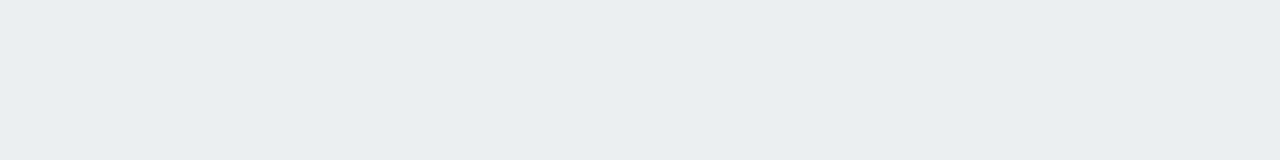
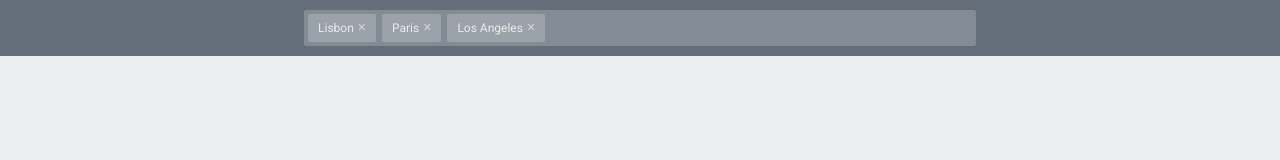
Before and after one commit to johnsardine/weather-app, a website: page index.html in a window 1280 px wide. Drawn offline with nearby package versions, Linux system fonts and the light colour scheme; files that its build step writes are made by us from their sources.

Commit message:
Search bar terms

```diff
--- a/index.html
+++ b/index.html
@@ -14,6 +14,25 @@
 
         <header class="app-header">
             <div class="container container--narrow">
+
+              <div class="search-bar">
+                <ul class="search-bar__terms">
+                  <li>
+                    <div class="search-bar__term">
+                      <span class="search-bar__term__label">Lisbon</span><button type="button" class="search-bar__term__remove" title="Remove">&times;</button>
+                    </div>
+                  </li><li>
+                    <div class="search-bar__term">
+                      <span class="search-bar__term__label">Paris</span><button type="button" class="search-bar__term__remove" title="Remove">&times;</button>
+                    </div>
+                  </li><li>
+                    <div class="search-bar__term">
+                      <span class="search-bar__term__label">Los Angeles</span><button type="button" class="search-bar__term__remove" title="Remove">&times;</button>
+                    </div>
+                  </li>
+                </ul>
+              </div>
+
             </div>
         </header>
 
--- a/scss/_variables.scss
+++ b/scss/_variables.scss
@@ -3,13 +3,16 @@
 $font-family-default: "Roboto", sans-serif;
 
 // Structure
-$container-maxwidth: 1060px;
-$container-narrow-maxwidth: 720px;
+$container-maxwidth: 88rem; // Design width was 1060, but to prevent decimals, I rounded to 88rem
+$container-narrow-maxwidth: 60rem;
 $container-gutter: 2rem;
 
 // Colors
-$text-color: #A1A8AF;
-$text-color-dark: #4C5766;
+$text-color: #a1a8af;
+$text-color-dark: #4c5766;
 
-$app-header-color: #fff;
+$app-header-color: #ebebeb;
 $app-header-background-color: #646e7b;
+
+// Elements
+$common-radius: .166666667rem; // 2px sometimes I'm torn between readability and flexibility
--- a/scss/main.scss
+++ b/scss/main.scss
@@ -4,3 +4,4 @@
 // App
 @import "variables";
 @import "modules/all";
+@import "partials/all";
--- a/scss/modules/_app.scss
+++ b/scss/modules/_app.scss
@@ -5,4 +5,5 @@
 .app-header {
   color: $app-header-color;
   background-color: $app-header-background-color;
+  padding: 10px;
 }
--- /dev/null
+++ b/scss/partials/_all.scss
@@ -0,0 +1 @@
+@import "search-bar";
--- /dev/null
+++ b/scss/partials/_search-bar.scss
@@ -0,0 +1,46 @@
+.search-bar {
+  padding: 4px;
+  background-color: transparentize(#fff, 0.8);
+  border-radius: $common-radius;
+}
+
+.search-bar__terms {
+  list-style: none;
+  padding: 0;
+  margin: 0;
+  margin-left: -0.5rem;
+
+  > li {
+    display: inline-block;
+    margin-left: 0.5rem;
+  }
+}
+
+.search-bar__term {
+  background-color: transparentize(#fff, 0.8);
+  border-radius: $common-radius;
+  line-height: 2.25rem;
+
+  // Spacing and overall feel
+  &__label,
+  &__remove {
+    padding: 5px 2px;
+  }
+
+  &__label {
+    padding-left: 10px;
+  }
+  &__remove {
+    cursor: pointer;
+    display: inline-block;
+    border: none;
+    color: transparentize(#fff, 0.4);
+    background-color: transparent;
+    padding-right: 10px;
+    font-size: 1.166666667rem; // This is equal to 14px. In rem is not very readable in this case, but it's worth it for the flexibility
+
+    &:hover {
+      background-color: transparentize(#fff, 0.8);
+    }
+  }
+}
```
